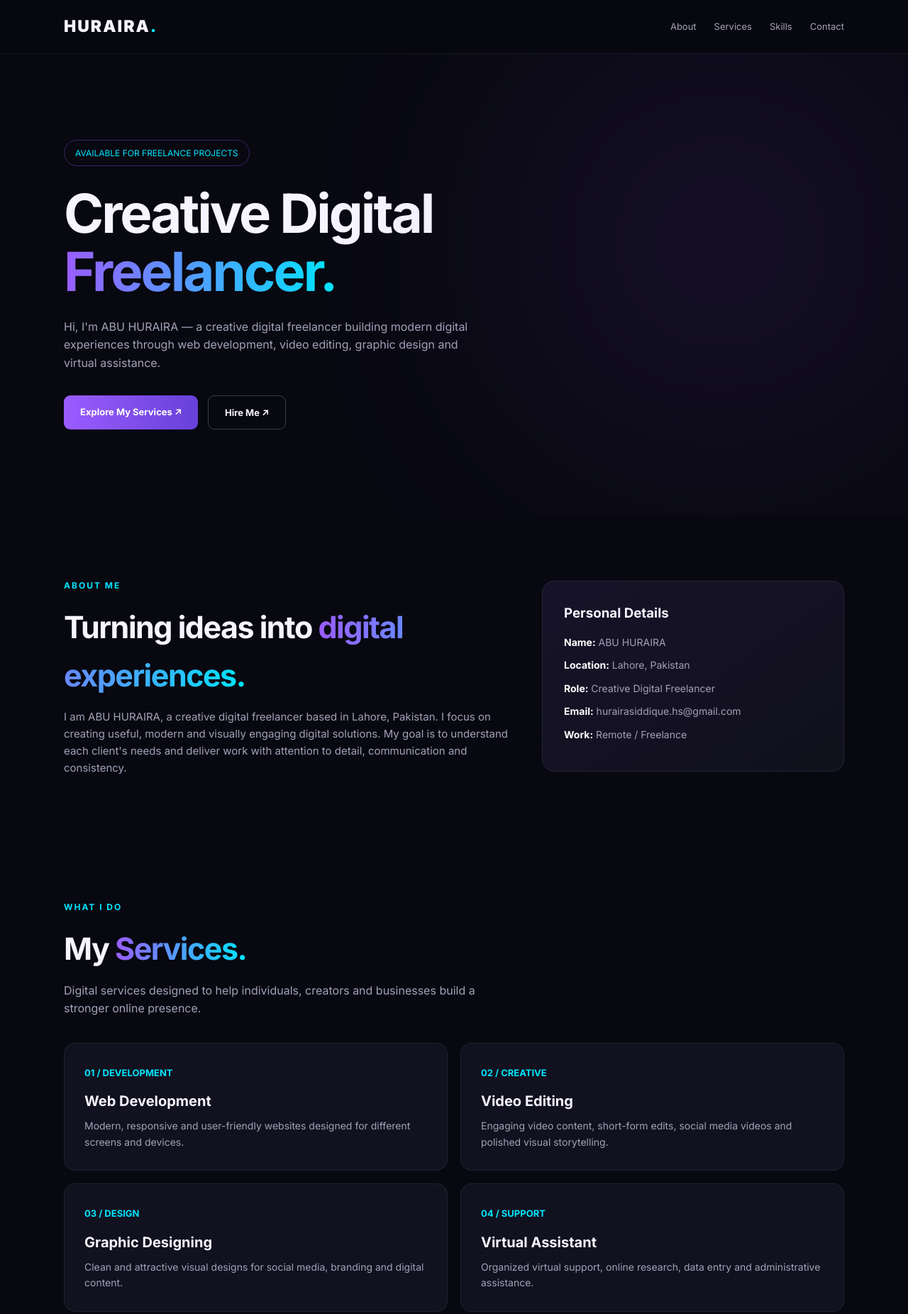
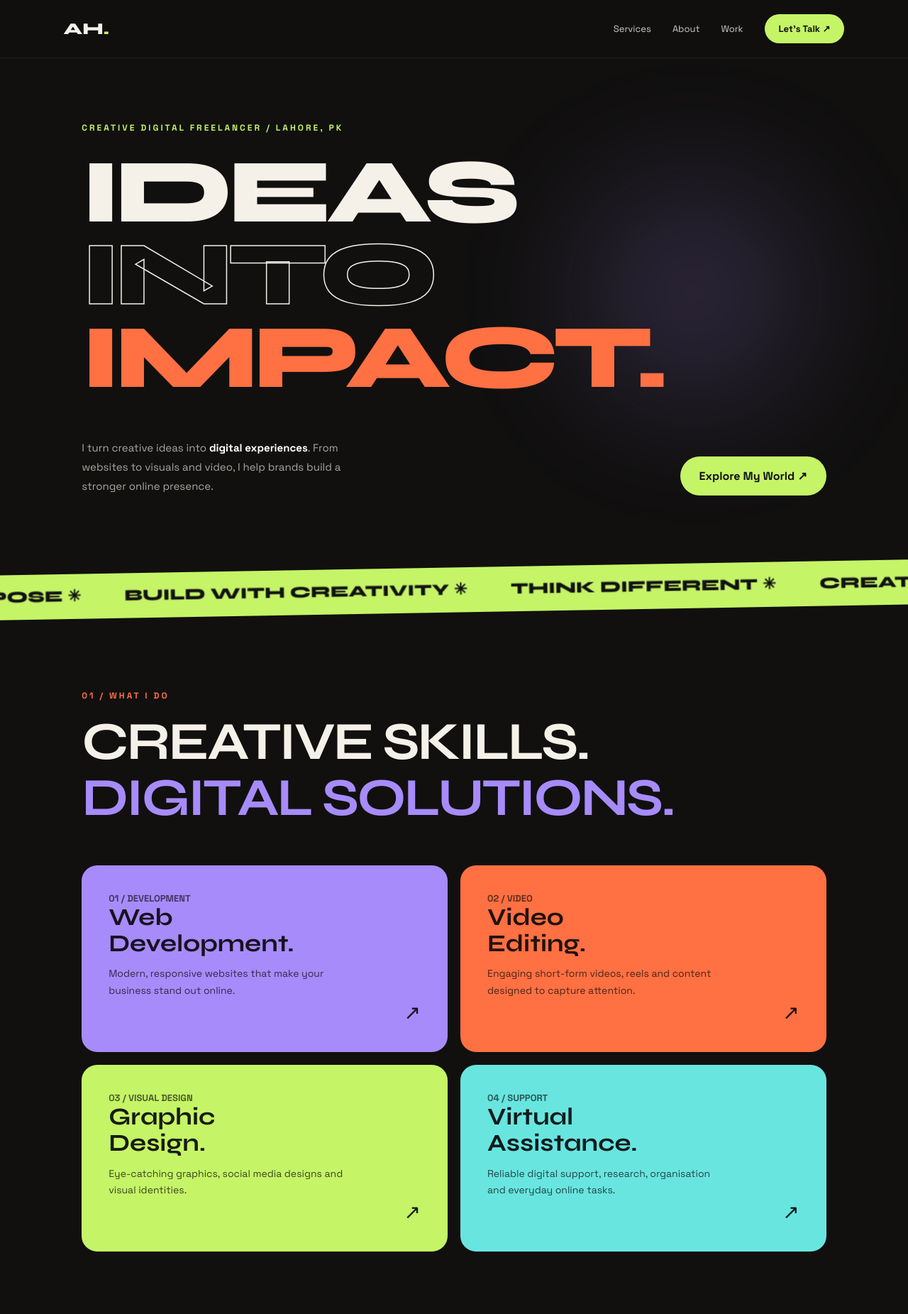
Before and after one commit to 1hurairaaa/portfolio, a plain HTML site: page index.html in a window 1280 px wide. Shown: the top 1851 px of the page at 71% size. Drawn offline with Linux system fonts and the light colour scheme.

Commit message:
Update index.html

```diff
--- a/index.html
+++ b/index.html
@@ -4,502 +4,222 @@
 <head>
 <meta charset="UTF-8">
 <meta name="viewport" content="width=device-width, initial-scale=1.0">
-<title>ABU HURAIRA | Creative Digital Freelancer</title>
-<meta name="description" content="ABU HURAIRA - Creative Digital Freelancer based in Lahore, Pakistan. Web Development, Video Editing, Graphic Design and Virtual Assistance.">
+<title>Huraira's Portfolio | Creative Digital Freelancer</title>
+<meta name="description" content="Huraira's Portfolio — Web Development, Video Editing, Graphic Design and Virtual Assistance.">
+<link href="https://fonts.googleapis.com/css2?family=Space+Grotesk:wght@400;500;600;700&family=Syne:wght@400;500;600;700;800&display=swap" rel="stylesheet">
 
 <style>
-@import url('https://fonts.googleapis.com/css2?family=Inter:wght@400;500;600;700;800;900&display=swap');
+:root {
+ --bg:#11100f;--white:#f5f1e9;
+ --purple:#a78bfa;--orange:#ff7043;
+ --lime:#c5f467;--cyan:#69e5e0;
+ --muted:#aaa69e;
+}
+*{margin:0;padding:0;box-sizing:border-box}
+html{scroll-behavior:smooth}
+body{background:var(--bg);color:var(--white);font-family:'Space Grotesk',sans-serif;overflow-x:hidden}
+a{text-decoration:none;color:inherit}
+::selection{background:var(--lime);color:#111}
 
-:root {
-  --bg:#080811;
-  --card:#11111f;
-  --purple:#9b5cff;
-  --cyan:#00e5ff;
-  --text:#f5f4ff;
-  --muted:#a3a1b8;
-}
+nav{position:fixed;top:0;width:100%;z-index:100;padding:20px 7%;display:flex;justify-content:space-between;align-items:center;background:rgba(17,16,15,.85);backdrop-filter:blur(18px);border-bottom:1px solid #ffffff12}
+.logo{font-family:Syne;font-weight:800;font-size:23px}
+.logo span{color:var(--lime)}
+.navlinks{display:flex;gap:30px;align-items:center}
+.navlinks a{font-size:13px;color:#ccc;transition:.3s}
+.navlinks a:hover{color:var(--lime)}
+.nav-btn{padding:12px 20px;background:var(--lime);color:#111!important;border-radius:30px;font-weight:700}
 
-* {
-  margin:0;
-  padding:0;
-  box-sizing:border-box;
-  scroll-behavior:smooth;
-}
+.hero{min-height:100vh;padding:160px 9% 90px;position:relative;display:flex;flex-direction:column;justify-content:center;overflow:hidden}
+.eyebrow{color:var(--lime);font-size:12px;letter-spacing:3px;font-weight:700;margin-bottom:25px}
+.hero h1{font-family:Syne,sans-serif;font-size:clamp(60px,10vw,135px);line-height:.91;letter-spacing:-7px;font-weight:800;position:relative;z-index:2}
+.hero h1 .outline{color:transparent;-webkit-text-stroke:1.5px var(--white)}
+.hero h1 .colour{color:var(--orange)}
+.hero-bottom{display:flex;justify-content:space-between;align-items:end;gap:30px;margin-top:55px;position:relative;z-index:2}
+.hero-desc{max-width:410px;color:var(--muted);line-height:1.8;font-size:15px}
+.hero-desc strong{color:white}
+.hero-cta{display:inline-block;background:var(--lime);color:#111;padding:17px 27px;border-radius:40px;font-weight:700;transition:.3s}
+.hero-cta:hover{transform:translateY(-5px);background:white}
+.circle{position:absolute;width:300px;height:300px;border-radius:50%;background:var(--purple);filter:blur(100px);opacity:.22;right:8%;top:28%;animation:float 6s infinite alternate}
+@keyframes float{from{transform:translate(0,0)}to{transform:translate(-50px,40px)}}
 
-body {
-  background:var(--bg);
-  color:var(--text);
-  font-family:'Inter',sans-serif;
-  line-height:1.6;
-}
+.marquee{background:var(--lime);color:#111;overflow:hidden;padding:18px 0;transform:rotate(-1deg) scale(1.02)}
+.marquee-inner{display:flex;white-space:nowrap;width:max-content;animation:move 25s linear infinite;font-family:Syne;font-weight:800;font-size:22px}
+.marquee span{padding:0 30px}
+@keyframes move{to{transform:translateX(-50%)}}
 
-a { text-decoration:none; color:inherit; }
+section{padding:110px 9%}
+.section-tag{color:var(--orange);font-size:12px;letter-spacing:3px;font-weight:700;margin-bottom:18px}
+.section-title{font-family:Syne;font-size:clamp(40px,6vw,75px);line-height:1.05;letter-spacing:-3px;margin-bottom:55px}
+.section-title span{color:var(--purple)}
 
-.container {
-  width:min(1100px,90%);
-  margin:auto;
-}
+.services-grid{display:grid;grid-template-columns:repeat(2,1fr);gap:18px}
+.service{padding:38px;border-radius:22px;min-height:260px;display:flex;flex-direction:column;justify-content:space-between;transition:.35s}
+.service:hover{transform:translateY(-8px) rotate(-1deg)}
+.service:nth-child(1){background:var(--purple);color:#17121f}
+.service:nth-child(2){background:var(--orange);color:#20120c}
+.service:nth-child(3){background:var(--lime);color:#171b10}
+.service:nth-child(4){background:var(--cyan);color:#101d1c}
+.service .number{font-size:13px;font-weight:700;opacity:.7}
+.service h3{font-family:Syne;font-size:34px;line-height:1.1}
+.service p{font-size:14px;max-width:330px;line-height:1.7;margin-top:12px;opacity:.8}
+.service .arrow{align-self:end;font-size:28px}
 
-header {
-  position:sticky;
-  top:0;
-  z-index:10;
-  background:rgba(8,8,17,.9);
-  backdrop-filter:blur(15px);
-  border-bottom:1px solid #ffffff12;
-}
+.about{background:#1c1a18;display:grid;grid-template-columns:1fr 1fr;gap:65px;align-items:center}
+.about-art{min-height:400px;border-radius:25px;background:linear-gradient(140deg,#a78bfa,#ff7043);display:flex;align-items:center;justify-content:center;position:relative;overflow:hidden}
+.about-art .big{font-family:Syne;font-size:150px;font-weight:800;color:#17121f;transform:rotate(-12deg)}
+.about-art .small{position:absolute;bottom:30px;right:25px;background:var(--lime);color:#111;padding:14px 20px;border-radius:30px;font-weight:700;font-size:12px}
+.about-text p{color:var(--muted);line-height:1.9;margin-bottom:20px;font-size:15px}
+.about-text strong{color:white}
 
-nav {
-  min-height:75px;
-  display:flex;
-  align-items:center;
-  justify-content:space-between;
-  gap:20px;
-}
+.process-grid{display:grid;grid-template-columns:repeat(3,1fr);gap:25px}
+.process{border-top:1px solid #ffffff35;padding-top:25px}
+.process .num{color:var(--lime);font-size:13px}
+.process h3{font-family:Syne;font-size:25px;margin:25px 0 12px}
+.process p{color:var(--muted);font-size:14px;line-height:1.8}
 
-.logo {
-  font-size:23px;
-  font-weight:900;
-  letter-spacing:2px;
-}
+.showcase{background:#d9f78b;color:#151910}
+.showcase .section-tag{color:#5a712e}
+.showcase .section-title span{color:#7353d9}
+.project-grid{display:grid;grid-template-columns:1fr 1fr;gap:22px}
+.project{min-height:300px;border-radius:22px;padding:30px;display:flex;flex-direction:column;justify-content:space-between;overflow:hidden;transition:.3s}
+.project:hover{transform:translateY(-7px)}
+.project:nth-child(1){background:#a78bfa}
+.project:nth-child(2){background:#ff7043}
+.project:nth-child(3){background:#69e5e0}
+.project:nth-child(4){background:#222;color:white}
+.project .project-art{font-family:Syne;font-size:clamp(30px,5vw,60px);font-weight:800;letter-spacing:-3px}
+.project small{font-size:12px;font-weight:700;opacity:.7}
+.project h3{font-family:Syne;font-size:25px}
+.project p{font-size:13px;margin-top:7px;opacity:.8}
+.project-note{margin-top:22px;font-size:13px;opacity:.7}
 
-.logo span { color:var(--cyan); }
+.contact{text-align:center;padding:130px 9%}
+.contact h2{font-family:Syne;font-size:clamp(55px,9vw,110px);letter-spacing:-6px;line-height:.95;margin:25px 0}
+.contact h2 span{color:var(--lime)}
+.contact p{color:var(--muted);margin:25px 0 35px}
+.contact-links{display:flex;justify-content:center;gap:15px;flex-wrap:wrap}
+.contact-links a{padding:16px 25px;border:1px solid #ffffff40;border-radius:40px;font-size:14px;transition:.3s}
+.contact-links a:hover{background:var(--lime);color:#111;border-color:var(--lime)}
+footer{border-top:1px solid #ffffff20;padding:30px 9%;display:flex;justify-content:space-between;gap:20px;color:var(--muted);font-size:12px}
+footer strong{color:var(--lime)}
 
-.nav-links {
-  display:flex;
-  gap:25px;
-  color:var(--muted);
-  font-size:13px;
-}
+.reveal{opacity:0;transform:translateY(30px);transition:opacity .8s,transform .8s}
+.reveal.visible{opacity:1;transform:translateY(0)}
 
-.nav-links a:hover { color:var(--cyan); }
-
-.hero {
-  min-height:650px;
-  display:flex;
-  align-items:center;
-  padding:90px 0;
-  position:relative;
-  overflow:hidden;
-}
-
-.hero:before {
-  content:"";
-  position:absolute;
-  width:400px;
-  height:400px;
-  background:var(--purple);
-  filter:blur(170px);
-  opacity:.18;
-  right:5%;
-  top:10%;
-}
-
-.tag {
-  display:inline-block;
-  padding:8px 15px;
-  border:1px solid #9b5cff55;
-  border-radius:30px;
-  color:var(--cyan);
-  font-size:12px;
-  margin-bottom:25px;
-}
-
-.hero h1 {
-  font-size:clamp(42px,7vw,76px);
-  line-height:1.08;
-  letter-spacing:-3px;
-}
-
-.gradient {
-  background:linear-gradient(90deg,var(--purple),var(--cyan));
-  -webkit-background-clip:text;
-  color:transparent;
-}
-
-.hero p {
-  color:var(--muted);
-  max-width:590px;
-  margin:25px 0 32px;
-  font-size:16px;
-}
-
-.buttons {
-  display:flex;
-  gap:14px;
-  flex-wrap:wrap;
-}
-
-.btn {
-  display:inline-block;
-  padding:13px 23px;
-  border-radius:9px;
-  font-weight:700;
-  font-size:13px;
-  transition:.25s;
-}
-
-.primary {
-  background:linear-gradient(90deg,var(--purple),#6741d9);
-  color:white;
-}
-
-.secondary {
-  border:1px solid #ffffff35;
-}
-
-.btn:hover {
-  transform:translateY(-3px);
-  box-shadow:0 8px 30px #9b5cff30;
-}
-
-section { padding:85px 0; }
-
-.section-label {
-  color:var(--cyan);
-  font-size:12px;
-  font-weight:700;
-  letter-spacing:2px;
-}
-
-.section-title {
-  font-size:clamp(30px,5vw,43px);
-  margin:12px 0;
-  letter-spacing:-1.5px;
-}
-
-.section-desc {
-  color:var(--muted);
-  max-width:600px;
-  margin-bottom:35px;
-}
-
-.about-grid {
-  display:grid;
-  grid-template-columns:1.2fr .8fr;
-  gap:35px;
-  align-items:center;
-}
-
-.about-text { color:var(--muted); font-size:15px; }
-
-.about-card {
-  background:linear-gradient(145deg,#171329,#10101c);
-  border:1px solid #ffffff15;
-  padding:30px;
-  border-radius:18px;
-}
-
-.about-card h3 { margin-bottom:15px; }
-
-.detail {
-  color:var(--muted);
-  font-size:14px;
-  margin:10px 0;
-  overflow-wrap:anywhere;
-}
-
-.detail strong { color:white; }
-
-.services-grid {
-  display:grid;
-  grid-template-columns:repeat(2,1fr);
-  gap:18px;
-}
-
-.service-card {
-  background:var(--card);
-  border:1px solid #ffffff12;
-  border-radius:16px;
-  padding:28px;
-  transition:.3s;
-}
-
-.service-card:hover {
-  border-color:var(--purple);
-  transform:translateY(-5px);
-}
-
-.service-number {
-  color:var(--cyan);
-  font-size:13px;
-  font-weight:700;
-}
-
-.service-card h3 {
-  margin:12px 0 8px;
-  font-size:20px;
-}
-
-.service-card p {
-  color:var(--muted);
-  font-size:14px;
-}
-
-.skills {
-  display:flex;
-  flex-wrap:wrap;
-  gap:12px;
-}
-
-.skill {
-  border:1px solid #ffffff20;
-  background:#11111f;
-  padding:11px 17px;
-  border-radius:8px;
-  color:#d9d6ed;
-  font-size:13px;
-}
-
-.contact-box {
-  background:linear-gradient(130deg,#21133d,#101c2b);
-  border:1px solid #ffffff20;
-  border-radius:20px;
-  padding:50px 30px;
-  text-align:center;
-}
-
-.contact-box p {
-  color:var(--muted);
-  max-width:550px;
-  margin:12px auto 25px;
-}
-
-.email {
-  color:var(--cyan);
-  display:block;
-  margin:18px 0;
-  font-weight:600;
-  overflow-wrap:anywhere;
-}
-
-.qr-box {
-  margin:45px auto 0;
-  max-width:350px;
-  padding:25px;
-  background:#11111f;
-  border:1px solid #ffffff20;
-  border-radius:16px;
-}
-
-.qr-box h3 { margin-bottom:10px; }
-
-.qr-box p {
-  color:var(--muted);
-  font-size:13px;
-  margin:10px 0;
-}
-
-.qr-code {
-  display:block;
-  width:210px;
-  height:210px;
-  max-width:100%;
-  margin:15px auto;
-  padding:10px;
-  background:white;
-  border-radius:12px;
-}
-
-footer {
-  border-top:1px solid #ffffff12;
-  padding:25px 0;
-  color:var(--muted);
-  font-size:12px;
-  text-align:center;
-}
-
-@media(max-width:700px) {
-  .nav-links { gap:12px; font-size:11px; }
-  .logo { font-size:18px; }
-  .about-grid,.services-grid { grid-template-columns:1fr; }
-  .hero { min-height:570px; }
-  section { padding:65px 0; }
-  .hero h1 { letter-spacing:-2px; }
-}
-
-@media(max-width:420px) {
-  .nav-links { gap:8px; font-size:10px; }
+@media(max-width:750px){
+ nav{padding:18px 6%}
+ .navlinks{gap:13px}
+ .navlinks a{font-size:11px}
+ .navlinks a:not(.nav-btn){display:none}
+ .hero{padding:150px 7% 90px}
+ .hero h1{letter-spacing:-4px}
+ .hero-bottom{align-items:start;flex-direction:column}
+ section{padding:80px 7%}
+ .services-grid,.about,.project-grid{grid-template-columns:1fr}
+ .process-grid{grid-template-columns:1fr;gap:40px}
+ .about-art{min-height:300px}
+ .contact h2{letter-spacing:-3px}
+ footer{flex-direction:column}
 }
 </style>
 </head>
 
 <body>
+<nav>
+ <a href="#" class="logo">AH<span>.</span></a>
+ <div class="navlinks">
+  <a href="#services">Services</a>
+  <a href="#about">About</a>
+  <a href="#work">Work</a>
+  <a href="#contact" class="nav-btn">Let's Talk ↗</a>
+ </div>
+</nav>
 
-<header>
-<nav class="container">
-  <a class="logo" href="#">HURAIRA<span>.</span></a>
-  <div class="nav-links">
-    <a href="#about">About</a>
-    <a href="#services">Services</a>
-    <a href="#skills">Skills</a>
-    <a href="#contact">Contact</a>
-  </div>
-</nav>
+<header class="hero">
+ <div class="circle"></div>
+ <div class="eyebrow">CREATIVE DIGITAL FREELANCER / LAHORE, PK</div>
+ <h1>IDEAS<br><span class="outline">INTO</span><br><span class="colour">IMPACT.</span></h1>
+ <div class="hero-bottom">
+  <div class="hero-desc">I turn creative ideas into <strong>digital experiences</strong>. From websites to visuals and video, I help brands build a stronger online presence.</div>
+  <a href="#work" class="hero-cta">Explore My World ↗</a>
+ </div>
 </header>
 
-<main>
+<div class="marquee"><div class="marquee-inner">
+ <span>DESIGN WITH PURPOSE ✳</span><span>BUILD WITH CREATIVITY ✳</span><span>THINK DIFFERENT ✳</span><span>CREATE IMPACT ✳</span>
+ <span>DESIGN WITH PURPOSE ✳</span><span>BUILD WITH CREATIVITY ✳</span><span>THINK DIFFERENT ✳</span><span>CREATE IMPACT ✳</span>
+</div></div>
 
-<section class="hero">
-<div class="container">
-  <span class="tag">AVAILABLE FOR FREELANCE PROJECTS</span>
-
-  <h1>
-    Creative Digital<br>
-    <span class="gradient">Freelancer.</span>
-  </h1>
-
-  <p>
-    Hi, I'm ABU HURAIRA — a creative digital freelancer
-    building modern digital experiences through web development,
-    video editing, graphic design and virtual assistance.
-  </p>
-
-  <div class="buttons">
-    <a href="#services" class="btn primary">Explore My Services ↗</a>
-    <a href="mailto:hurairasiddique.hs@gmail.com" class="btn secondary">Hire Me ↗</a>
-  </div>
-</div>
+<section id="services">
+ <div class="section-tag reveal">01 / WHAT I DO</div>
+ <h2 class="section-title reveal">CREATIVE SKILLS.<br><span>DIGITAL SOLUTIONS.</span></h2>
+ <div class="services-grid">
+  <div class="service"><span class="number">01 / DEVELOPMENT</span><div><h3>Web<br>Development.</h3><p>Modern, responsive websites that make your business stand out online.</p></div><span class="arrow">↗</span></div>
+  <div class="service"><span class="number">02 / VIDEO</span><div><h3>Video<br>Editing.</h3><p>Engaging short-form videos, reels and content designed to capture attention.</p></div><span class="arrow">↗</span></div>
+  <div class="service"><span class="number">03 / VISUAL DESIGN</span><div><h3>Graphic<br>Design.</h3><p>Eye-catching graphics, social media designs and visual identities.</p></div><span class="arrow">↗</span></div>
+  <div class="service"><span class="number">04 / SUPPORT</span><div><h3>Virtual<br>Assistance.</h3><p>Reliable digital support, research, organisation and everyday online tasks.</p></div><span class="arrow">↗</span></div>
+ </div>
 </section>
 
-<section id="about">
-<div class="container about-grid">
-  <div>
-    <span class="section-label">ABOUT ME</span>
-    <h2 class="section-title">
-      Turning ideas into <span class="gradient">digital experiences.</span>
-    </h2>
-    <p class="about-text">
-      I am ABU HURAIRA, a creative digital freelancer based in Lahore,
-      Pakistan. I focus on creating useful, modern and visually engaging
-      digital solutions. My goal is to understand each client's needs
-      and deliver work with attention to detail, communication and
-      consistency.
-    </p>
-  </div>
-
-  <div class="about-card">
-    <h3>Personal Details</h3>
-    <p class="detail"><strong>Name:</strong> ABU HURAIRA</p>
-    <p class="detail"><strong>Location:</strong> Lahore, Pakistan</p>
-    <p class="detail"><strong>Role:</strong> Creative Digital Freelancer</p>
-    <p class="detail"><strong>Email:</strong> hurairasiddique.hs@gmail.com</p>
-    <p class="detail"><strong>Work:</strong> Remote / Freelance</p>
-  </div>
-</div>
+<section class="about" id="about">
+ <div class="about-art reveal"><div class="big">MAKE<br>IT<br>MATTER.</div><div class="small">CREATIVITY × EXECUTION</div></div>
+ <div class="about-text reveal">
+  <div class="section-tag">02 / THE PERSON BEHIND THE WORK</div>
+  <h2 class="section-title">HEY, I'M<br><span>HURAIRA.</span></h2>
+  <p>I'm a creative digital freelancer from Lahore, Pakistan, interested in building things that look great and work even better.</p>
+  <p>My focus is combining <strong>design, technology and creativity</strong> to deliver useful digital solutions.</p>
+  <p>Every project is an opportunity to learn, improve and create something meaningful.</p>
+ </div>
 </section>
 
-<section id="services">
-<div class="container">
-  <span class="section-label">WHAT I DO</span>
-  <h2 class="section-title">My <span class="gradient">Services.</span></h2>
-  <p class="section-desc">
-    Digital services designed to help individuals, creators and businesses
-    build a stronger online presence.
-  </p>
-
-  <div class="services-grid">
-
-    <div class="service-card">
-      <span class="service-number">01 / DEVELOPMENT</span>
-      <h3>Web Development</h3>
-      <p>Modern, responsive and user-friendly websites designed for different screens and devices.</p>
-    </div>
-
-    <div class="service-card">
-      <span class="service-number">02 / CREATIVE</span>
-      <h3>Video Editing</h3>
-      <p>Engaging video content, short-form edits, social media videos and polished visual storytelling.</p>
-    </div>
-
-    <div class="service-card">
-      <span class="service-number">03 / DESIGN</span>
-      <h3>Graphic Designing</h3>
-      <p>Clean and attractive visual designs for social media, branding and digital content.</p>
-    </div>
-
-    <div class="service-card">
-      <span class="service-number">04 / SUPPORT</span>
-      <h3>Virtual Assistant</h3>
-      <p>Organized virtual support, online research, data entry and administrative assistance.</p>
-    </div>
-
-  </div>
-</div>
+<section>
+ <div class="section-tag reveal">03 / HOW I WORK</div>
+ <h2 class="section-title reveal">SIMPLE PROCESS.<br><span>BETTER RESULTS.</span></h2>
+ <div class="process-grid">
+  <div class="process reveal"><span class="num">01 — DISCOVER</span><h3>Understand.</h3><p>First, I understand your goals, requirements and the vision behind your project.</p></div>
+  <div class="process reveal"><span class="num">02 — CREATE</span><h3>Build.</h3><p>I turn your requirements into a creative solution with attention to detail.</p></div>
+  <div class="process reveal"><span class="num">03 — DELIVER</span><h3>Launch.</h3><p>I review the work, make improvements and deliver the final project.</p></div>
+ </div>
 </section>
 
-<section id="skills">
-<div class="container">
-  <span class="section-label">MY EXPERTISE</span>
-  <h2 class="section-title">Skills & <span class="gradient">Focus Areas.</span></h2>
-  <p class="section-desc">
-    The digital areas I am focused on developing and delivering services in.
-  </p>
-
-  <div class="skills">
-    <span class="skill">HTML</span>
-    <span class="skill">CSS</span>
-    <span class="skill">Responsive Design</span>
-    <span class="skill">Video Editing</span>
-    <span class="skill">Graphic Design</span>
-    <span class="skill">Social Media Content</span>
-    <span class="skill">Data Entry</span>
-    <span class="skill">Online Research</span>
-    <span class="skill">Virtual Assistance</span>
-    <span class="skill">Communication</span>
-  </div>
-</div>
+<section class="showcase" id="work">
+ <div class="section-tag">04 / SELECTED WORK</div>
+ <h2 class="section-title">THINGS I'M<br><span>BUILDING.</span></h2>
+ <div class="project-grid">
+  <div class="project"><small>01 / WEB DESIGN</small><div class="project-art">DIGITAL<br>EXPERIENCE.</div><div><h3>Web Development</h3><p>Modern website concepts and digital experiences.</p></div></div>
+  <div class="project"><small>02 / VIDEO</small><div class="project-art">FRAME.<br>FOCUS.<br>IMPACT.</div><div><h3>Video Editing</h3><p>Short-form content and creative storytelling.</p></div></div>
+  <div class="project"><small>03 / GRAPHIC DESIGN</small><div class="project-art">VISUAL<br>IDENTITY.</div><div><h3>Graphic Design</h3><p>Creative graphics and branding concepts.</p></div></div>
+  <div class="project"><small>04 / DIGITAL SUPPORT</small><div class="project-art">WORK<br>SMARTER.</div><div><h3>Virtual Assistance</h3><p>Organisation, research and digital support.</p></div></div>
+ </div>
+ <p class="project-note">These are service showcases, not claims of completed client projects. Replace them with real work samples as you build your portfolio.</p>
 </section>
 
-<section id="contact">
-<div class="container">
-  <div class="contact-box">
-    <span class="section-label">LET'S WORK TOGETHER</span>
-    <h2 class="section-title">
-      Have a project in <span class="gradient">mind?</span>
-    </h2>
-
-    <p>
-      Have an idea, need digital support or want to discuss a project?
-      Feel free to contact me. Let's make it happen.
-    </p>
-
-    <a class="email" href="mailto:hurairasiddique.hs@gmail.com">
-      hurairasiddique.hs@gmail.com
-    </a>
-
-    <a class="btn primary"
-       href="mailto:hurairasiddique.hs@gmail.com?subject=Freelance%20Project%20Inquiry">
-      Send Me an Email ↗
-    </a>
-
-    <div class="qr-box">
-      <h3>Scan My Portfolio</h3>
-      <p>Scan this QR code to visit my website</p>
-
-      <img
-        class="qr-code"
-        src="https://api.qrserver.com/v1/create-qr-code/?size=300x300&data=https%3A%2F%2Fhurairadon.github.io%2Fportfolio%2F"
-        alt="ABU HURAIRA Portfolio QR Code"
-        width="210"
-        height="210"
-      >
-
-      <p>hurairadon.github.io/portfolio</p>
-    </div>
-
-  </div>
-</div>
+<section class="contact" id="contact">
+ <div class="section-tag">05 / HAVE A PROJECT?</div>
+ <h2>LET'S MAKE<br><span>IT HAPPEN.</span></h2>
+ <p>Have an idea? Need a creative solution? Let's talk.</p>
+ <div class="contact-links">
+  <a href="mailto:hurairadigitalcreator@gmail.com">Email Me ↗</a>
+  <a href="https://wa.me/923001234567" target="_blank">WhatsApp ↗</a>
+  <a href="https://www.linkedin.com/" target="_blank">LinkedIn ↗</a>
+ </div>
 </section>
 
-</main>
-
 <footer>
-  <div class="container">
-    © 2026 ABU HURAIRA. All rights reserved.
-    <br>Creative Digital Freelancer | Lahore, Pakistan
-  </div>
+ <div>© 2026 <strong>HURAIRA.</strong> All rights reserved.</div>
+ <div>DESIGNED WITH CREATIVITY. BUILT WITH PURPOSE.</div>
 </footer>
 
+<script>
+const observer=new IntersectionObserver(entries=>{
+ entries.forEach(entry=>{
+  if(entry.isIntersecting){
+   entry.target.classList.add('visible');
+   observer.unobserve(entry.target);
+  }
+ });
+},{threshold:0.12});
+document.querySelectorAll('.reveal').forEach(el=>observer.observe(el));
+</script>
 </body>
 </html>
```
